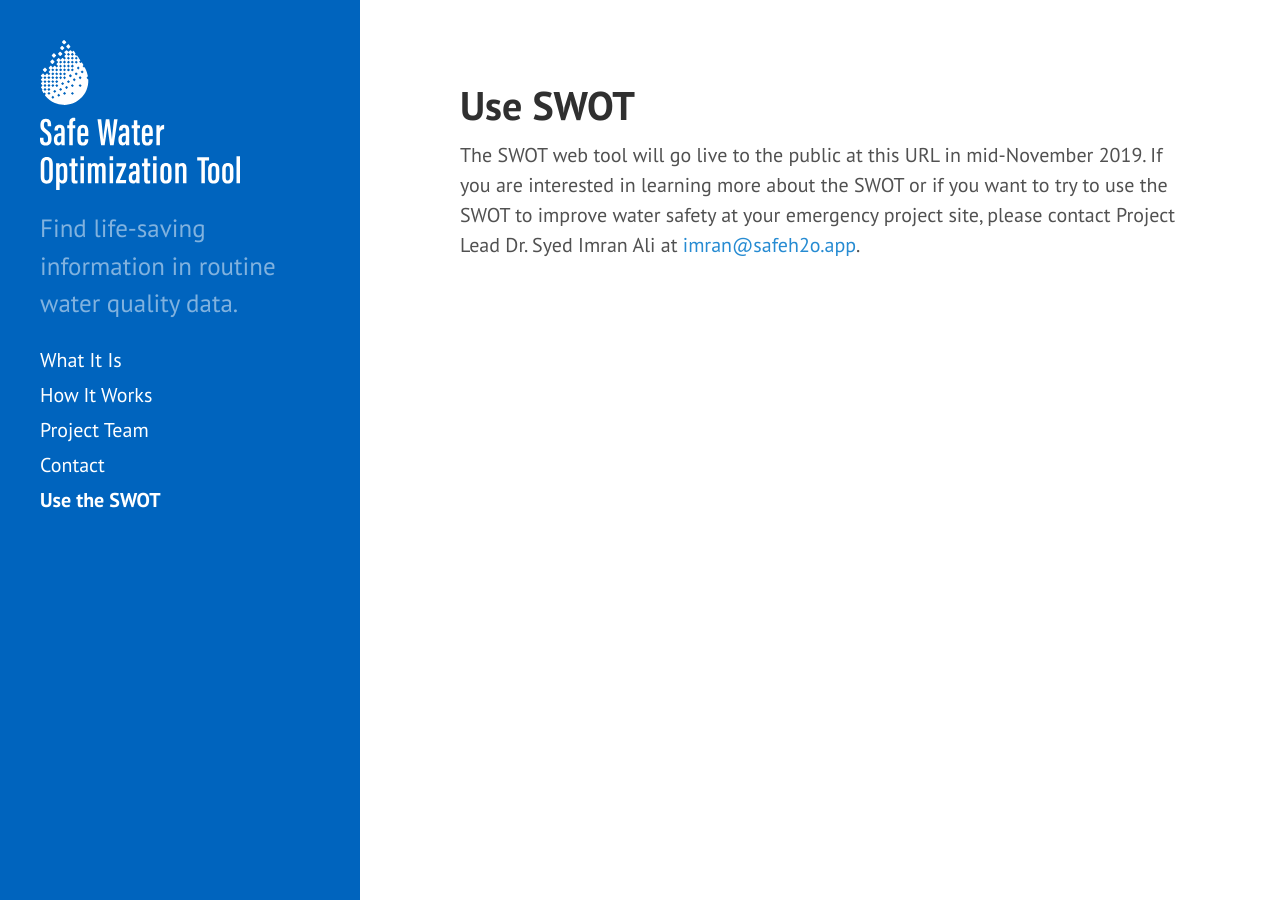
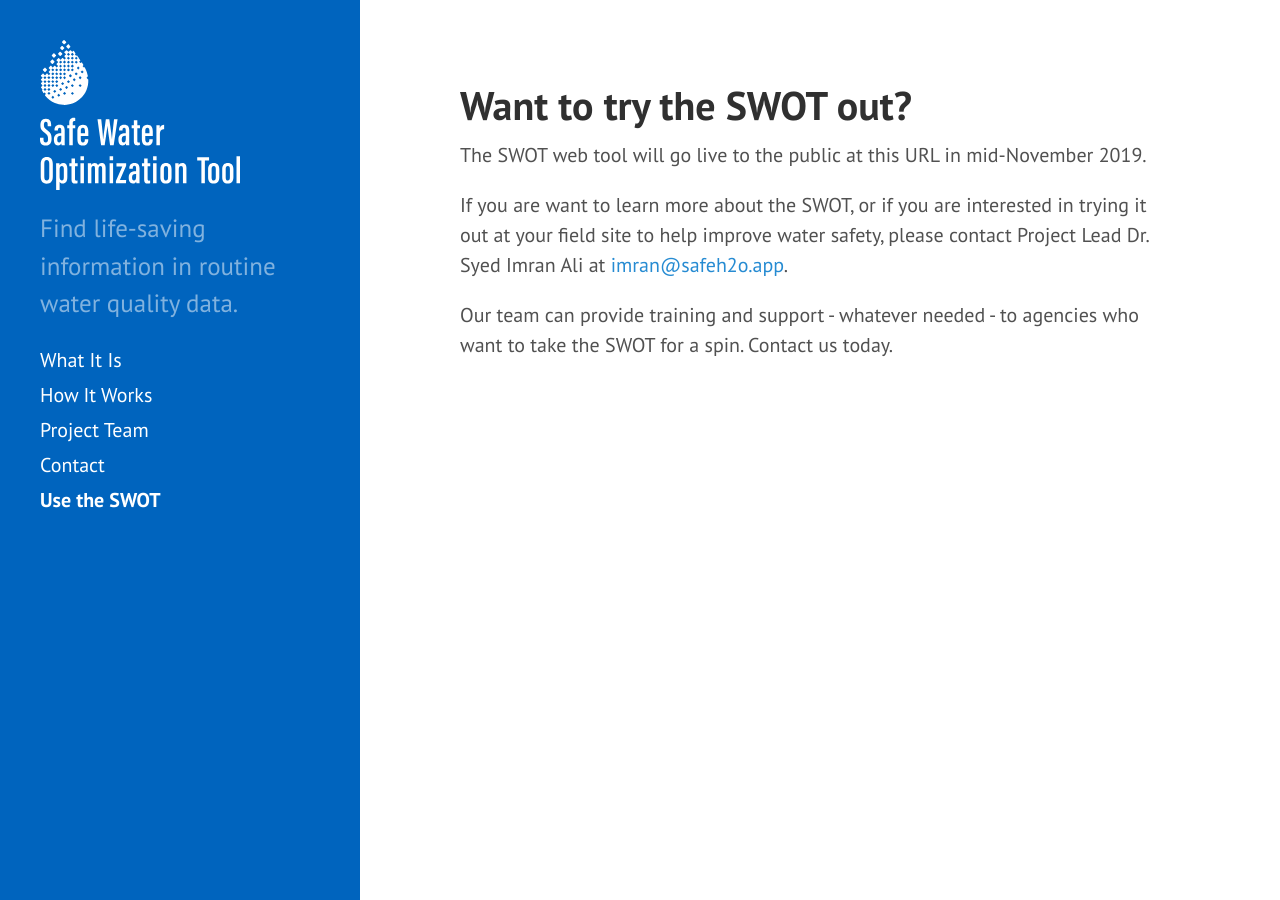
Before and after one commit to safeh2o/swot-infopage, a Jekyll site: the page built from use-swot.md, in a window 1280 px wide. Built offline with Jekyll 4.4.1, drawn with Linux system fonts in a browser that asks for light colours; Markdown is read by kramdown in place of the engine named in the settings.

Commit message:
Update use-swot.md

```diff
--- a/use-swot.md
+++ b/use-swot.md
@@ -1,5 +1,9 @@
 ---
 layout: page
-title: Use SWOT
+title: Want to try the SWOT out?
 ---
-The SWOT web tool will go live to the public at this URL in mid-November 2019. If you are interested in learning more about the SWOT or if you want to try to use the SWOT to improve water safety at your emergency project site, please contact Project Lead Dr. Syed Imran Ali at <a href="mailto: imran@safeh2o.app">imran@safeh2o.app</a>.
+The SWOT web tool will go live to the public at this URL in mid-November 2019.
+
+If you are want to learn more about the SWOT, or if you are interested in trying it out at your field site to help improve water safety, please contact Project Lead Dr. Syed Imran Ali at <a href="mailto: imran@safeh2o.app">imran@safeh2o.app</a>.
+
+Our team can provide training and support - whatever needed - to agencies who want to take the SWOT for a spin. Contact us today.
```
